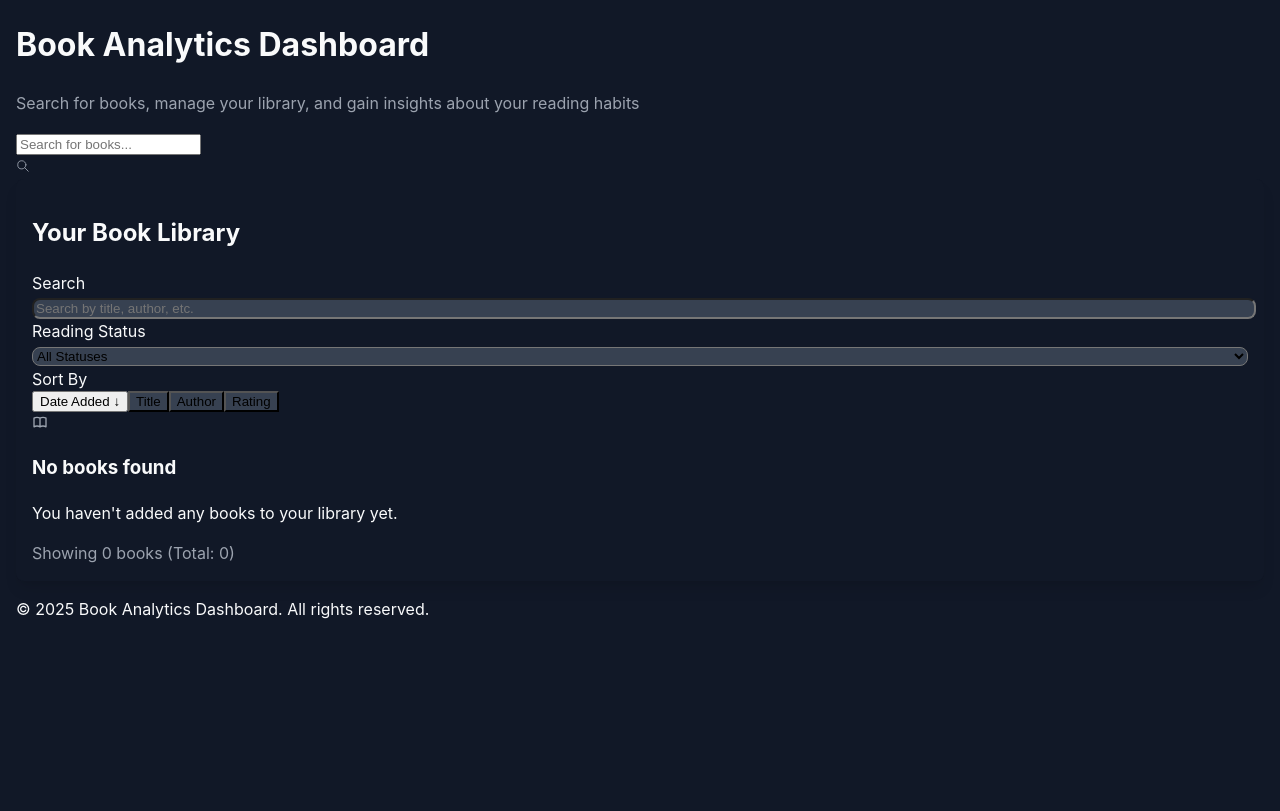
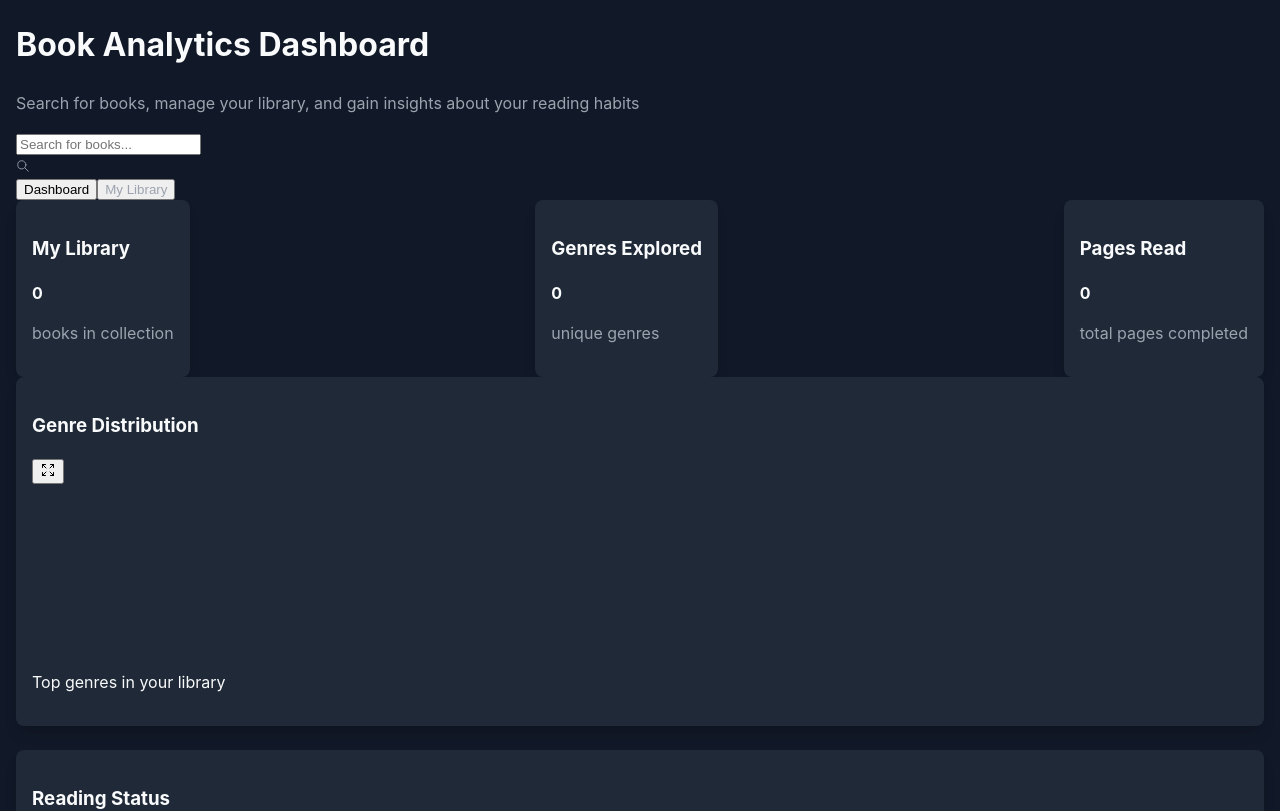
Before and after one commit to kratos0002/book-analytics, a React (Vite) app: page / in a window 1280 px wide. Shown: the top 811 px of the page. Built offline with nearby package versions, Linux system fonts and the light colour scheme.

Commit message:
Update App.tsx to include Dashboard and tab-based navigation

```diff
--- a/src/App.tsx
+++ b/src/App.tsx
@@ -1,11 +1,13 @@
-import React from 'react';
-import { BrowserRouter as Router, Routes, Route } from 'react-router-dom';
+import React, { useState } from 'react';
 import BookSearchBar from './components/BookSearchBar';
 import BookLibrary from './components/BookLibrary';
+import Dashboard from './components/Dashboard';
 import { BookMetadataProvider } from './providers/BookMetadataProvider';
 import './index.css';
 
 function App() {
+  const [activeTab, setActiveTab] = useState<'library' | 'dashboard'>('dashboard');
+
   return (
     <BookMetadataProvider>
       <div className="min-h-screen bg-gray-900 text-white">
@@ -22,12 +24,27 @@ function App() {
             </div>
           </header>
 
+          {/* Navigation tabs */}
+          <div className="mb-6 border-b border-gray-800">
+            <div className="flex space-x-8">
+              <button
+                className={`pb-3 px-1 ${activeTab === 'dashboard' ? 'border-b-2 border-blue-400 text-blue-400 font-medium' : 'text-gray-400 hover:text-gray-300'}`}
+                onClick={() => setActiveTab('dashboard')}
+              >
+                Dashboard
+              </button>
+              <button
+                className={`pb-3 px-1 ${activeTab === 'library' ? 'border-b-2 border-blue-400 text-blue-400 font-medium' : 'text-gray-400 hover:text-gray-300'}`}
+                onClick={() => setActiveTab('library')}
+              >
+                My Library
+              </button>
+            </div>
+          </div>
+
           <main>
-            <Router>
-              <Routes>
-                <Route path="/" element={<BookLibrary />} />
-              </Routes>
-            </Router>
+            {activeTab === 'dashboard' && <Dashboard />}
+            {activeTab === 'library' && <BookLibrary />}
           </main>
 
           <footer className="mt-12 pt-8 border-t border-gray-800 text-gray-500 text-sm">
```
